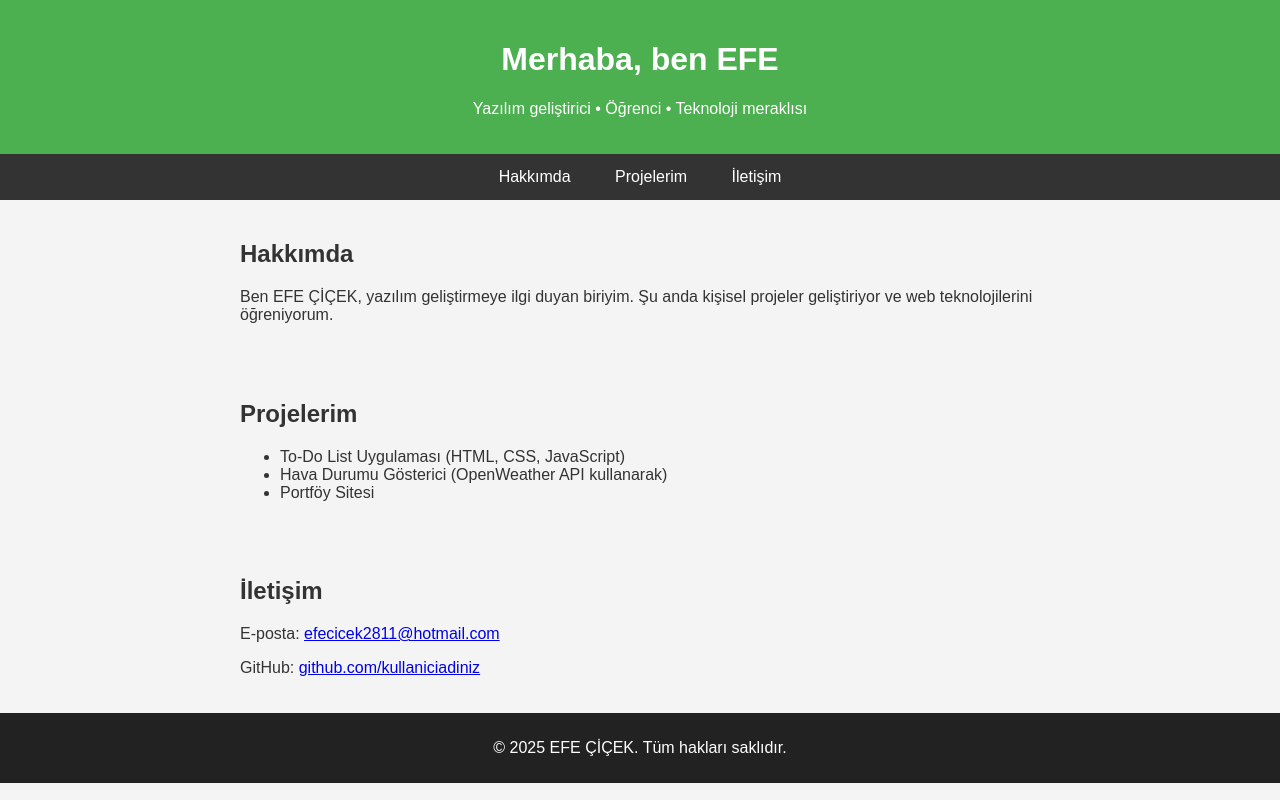
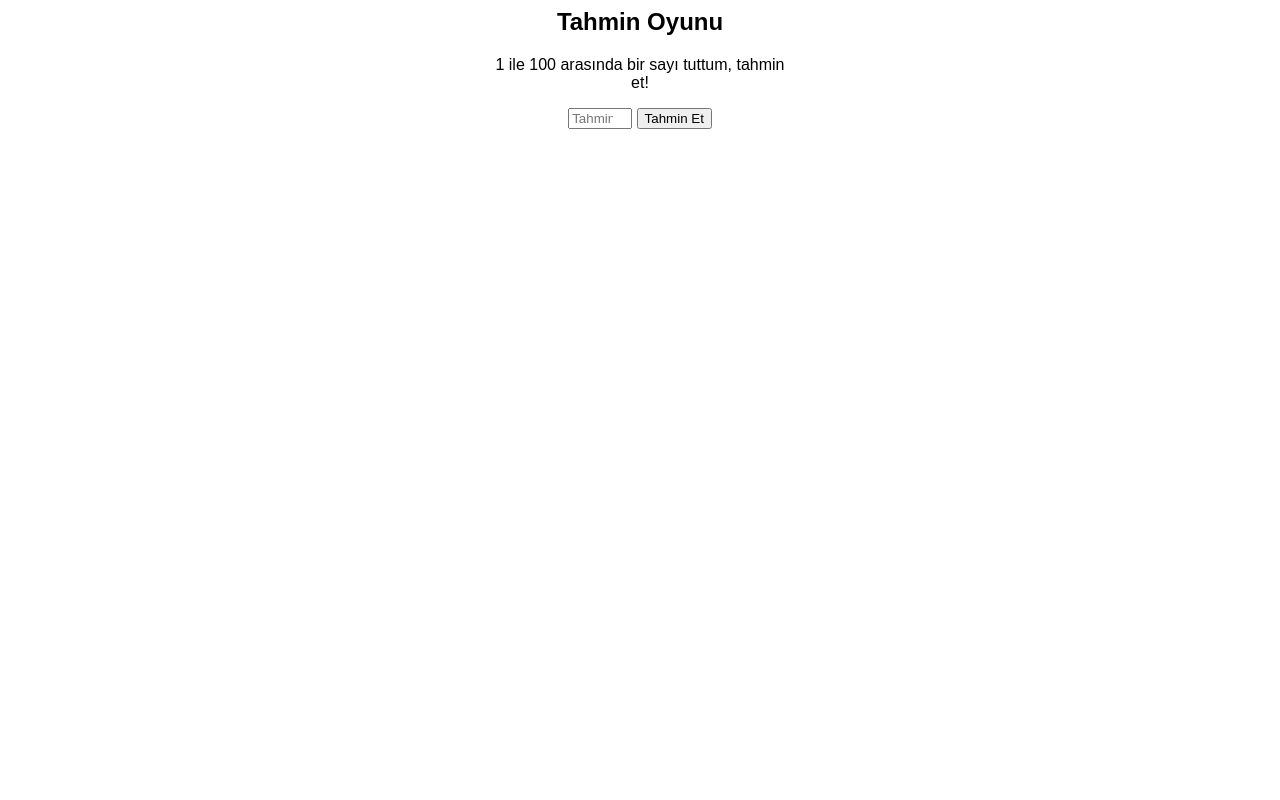
Before and after one commit to kopu20cre/httpskopu, a plain HTML site: page index.html in a window 1280 px wide. Drawn offline with Linux system fonts and the light colour scheme.

Commit message:
Add files via upload

```diff
--- a/index.html
+++ b/index.html
@@ -1,84 +1,32 @@
-<!DOCTYPE html>
-<html lang="tr">
-<head>
-  <meta charset="UTF-8">
-  <title>Benim Web Sitem</title>
-  <style>
-    body {
-      font-family: Arial, sans-serif;
-      background-color: #f4f4f4;
-      color: #333;
-      margin: 0;
-      padding: 0;
-    }
-    header {
-      background-color: #4CAF50;
-      color: white;
-      padding: 20px;
-      text-align: center;
-    }
-    nav {
-      background-color: #333;
-      text-align: center;
-    }
-    nav a {
-      color: white;
-      text-decoration: none;
-      padding: 14px 20px;
-      display: inline-block;
-    }
-    nav a:hover {
-      background-color: #575757;
-    }
-    section {
-      padding: 20px;
-      max-width: 800px;
-      margin: auto;
-    }
-    footer {
-      background-color: #222;
-      color: white;
-      text-align: center;
-      padding: 10px;
-    }
-  </style>
-</head>
-<body>
+<div style="text-align:center; font-family: Arial; max-width: 300px; margin:auto;">
+  <h2>Tahmin Oyunu</h2>
+  <p>1 ile 100 arasında bir sayı tuttum, tahmin et!</p>
+  <input type="number" id="guess" placeholder="Tahminini yaz" min="1" max="100">
+  <button onclick="checkGuess()">Tahmin Et</button>
+  <p id="feedback"></p>
+  <p id="attempts"></p>
+</div>
 
-  <header>
-    <h1>Merhaba, ben EFE</h1>
-    <p>Yazılım geliştirici • Öğrenci • Teknoloji meraklısı</p>
-  </header>
+<script>
+let numberToGuess = Math.floor(Math.random() * 100) + 1;
+let attempts = 0;
 
-  <nav>
-    <a href="#hakkimda">Hakkımda</a>
-    <a href="#projeler">Projelerim</a>
-    <a href="#iletisim">İletişim</a>
-  </nav>
+function checkGuess() {
+  const guessInput = document.getElementById('guess');
+  const feedback = document.getElementById('feedback');
+  const attemptsP = document.getElementById('attempts');
+  let guess = Number(guessInput.value);
+  attempts++;
 
-  <section id="hakkimda">
-    <h2>Hakkımda</h2>
-    <p>Ben EFE ÇİÇEK, yazılım geliştirmeye ilgi duyan biriyim. Şu anda kişisel projeler geliştiriyor ve web teknolojilerini öğreniyorum.</p>
-  </section>
-
-  <section id="projeler">
-    <h2>Projelerim</h2>
-    <ul>
-      <li>To-Do List Uygulaması (HTML, CSS, JavaScript)</li>
-      <li>Hava Durumu Gösterici (OpenWeather API kullanarak)</li>
-      <li>Portföy Sitesi</li>
-    </ul>
-  </section>
-
-  <section id="iletisim">
-    <h2>İletişim</h2>
-    <p>E-posta: <a href="mailto:efecicek2811@hotmail.com">efecicek2811@hotmail.com</a></p>
-    <p>GitHub: <a href="https://github.com/kullaniciadiniz" target="_blank">github.com/kullaniciadiniz</a></p>
-  </section>
-
-  <footer>
-    <p>&copy; 2025 EFE ÇİÇEK. Tüm hakları saklıdır.</p>
-  </footer>
-
-</body>
-</html>
+  if (guess === numberToGuess) {
+    feedback.textContent = `Tebrikler! Doğru tahmin: ${numberToGuess}`;
+    attemptsP.textContent = `Toplam tahmin sayısı: ${attempts}`;
+  } else if (guess > numberToGuess) {
+    feedback.textContent = "Daha küçük bir sayı dene.";
+  } else if (guess < numberToGuess) {
+    feedback.textContent = "Daha büyük bir sayı dene.";
+  }
+  guessInput.value = '';
+  guessInput.focus();
+}
+</script>
```
